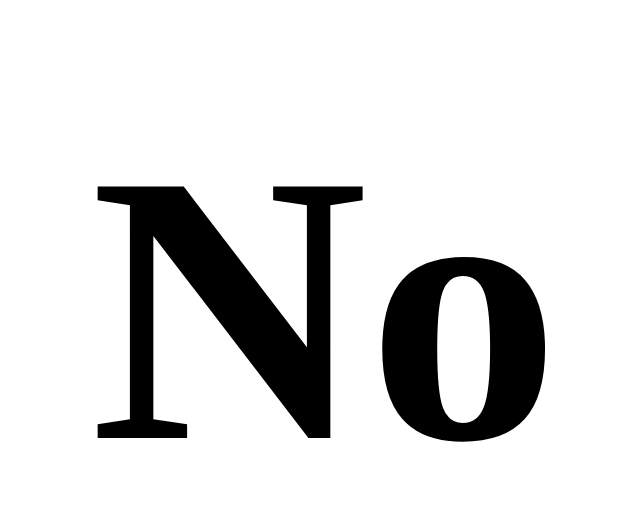
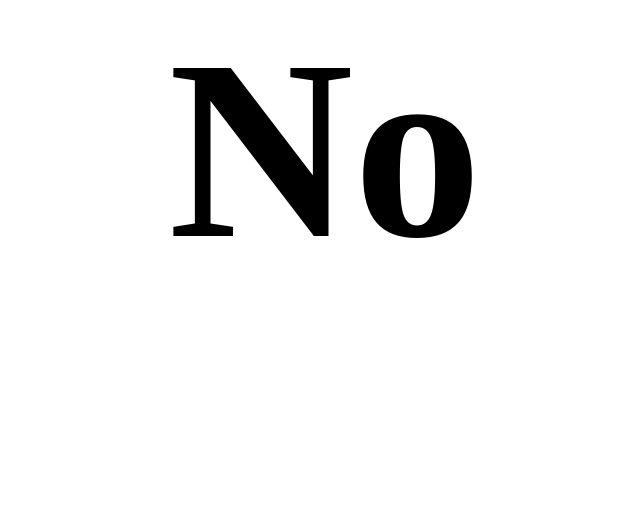
Before and after one commit to boonepeter/isitjoannasbirthday, a plain HTML site: page index.html in a window 1280 px wide. Shown: the part 169-701 px from the top of the page, without its empty margins (315-955 px from the left). Drawn offline with Linux system fonts and the light colour scheme.

Commit message:
a little smaller

```diff
--- a/index.html
+++ b/index.html
@@ -4,7 +4,7 @@
   <style>
 div {
   text-align: justify;
-  font-size: 15vw;
+  font-size: 10vw;
 }
 div:after {
   content: "";
```
